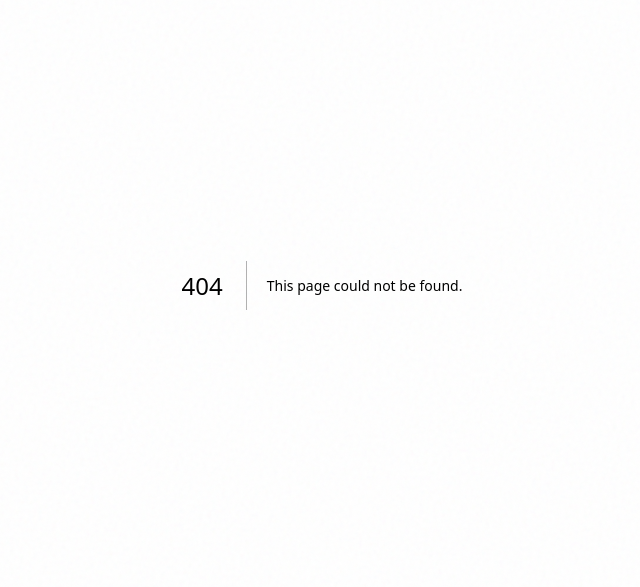
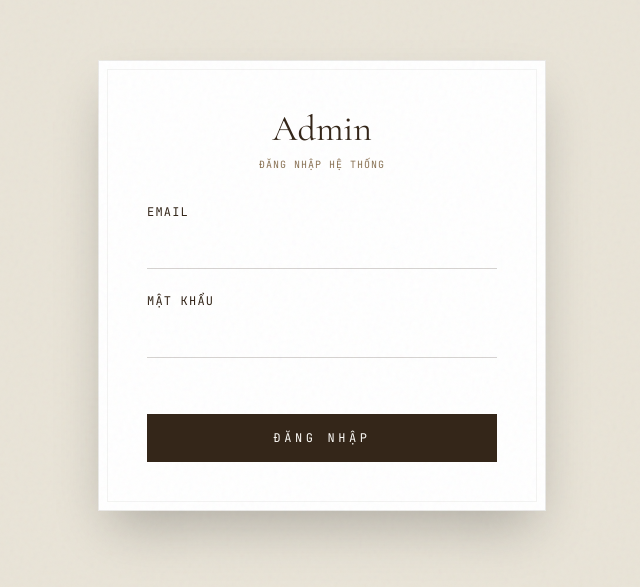
Before and after one commit to lequyn24-sudo/Q-N, a Next.js app: page /admin/login in a window 1280 px wide. Before the commit this address had no page. Shown: the part 115-702 px from the top of the page, without its empty margins (318-958 px from the left). Built offline with nearby package versions, Linux system fonts and the light colour scheme; no server answers.

Commit message:
Add Admin Authentication with Supabase Client

```diff
--- /dev/null
+++ b/src/app/admin/login/page.tsx
@@ -0,0 +1,81 @@
+"use client";
+
+import { useState } from "react";
+import { supabase } from "@/lib/supabase";
+import { useRouter } from "next/navigation";
+
+export default function LoginPage() {
+  const [email, setEmail] = useState("");
+  const [password, setPassword] = useState("");
+  const [error, setError] = useState("");
+  const [loading, setLoading] = useState(false);
+  const router = useRouter();
+
+  const handleLogin = async (e: React.FormEvent) => {
+    e.preventDefault();
+    setLoading(true);
+    setError("");
+
+    const { error } = await supabase.auth.signInWithPassword({
+      email,
+      password,
+    });
+
+    if (error) {
+      setError("Email hoặc mật khẩu không chính xác.");
+      setLoading(false);
+    } else {
+      router.push("/admin");
+    }
+  };
+
+  return (
+    <div className="min-h-screen bg-vintage-bg flex items-center justify-center px-4">
+      <div className="bg-white p-8 md:p-12 shadow-2xl w-full max-w-md border border-vintage-ink/10 relative">
+        <div className="absolute inset-2 border border-vintage-ink/5 pointer-events-none" />
+
+        <h1 className="font-serif text-4xl mb-2 text-vintage-ink text-center">Admin</h1>
+        <p className="font-jetbrains text-[10px] uppercase tracking-widest text-vintage-soft-brown text-center mb-8">
+          Đăng nhập hệ thống
+        </p>
+
+        {error && (
+          <div className="bg-red-50 text-red-600 p-3 mb-6 rounded-sm text-xs font-jetbrains text-center">
+            {error}
+          </div>
+        )}
+
+        <form onSubmit={handleLogin} className="space-y-6">
+          <div>
+            <label className="block text-vintage-ink text-xs font-jetbrains uppercase tracking-widest mb-2">Email</label>
+            <input
+              type="email"
+              value={email}
+              onChange={(e) => setEmail(e.target.value)}
+              className="w-full border-b border-vintage-ink/20 py-2 focus:outline-none focus:border-vintage-sepia text-vintage-ink bg-transparent transition-colors"
+              required
+            />
+          </div>
+          <div>
+            <label className="block text-vintage-ink text-xs font-jetbrains uppercase tracking-widest mb-2">Mật khẩu</label>
+            <input
+              type="password"
+              value={password}
+              onChange={(e) => setPassword(e.target.value)}
+              className="w-full border-b border-vintage-ink/20 py-2 focus:outline-none focus:border-vintage-sepia text-vintage-ink bg-transparent transition-colors"
+              required
+            />
+          </div>
+
+          <button
+            type="submit"
+            disabled={loading}
+            className="w-full bg-vintage-ink text-vintage-ivory font-jetbrains uppercase tracking-[0.3em] text-xs py-4 hover:bg-vintage-ink/90 transition-all duration-300 disabled:opacity-50 mt-8"
+          >
+            {loading ? "Đang xử lý..." : "Đăng Nhập"}
+          </button>
+        </form>
+      </div>
+    </div>
+  );
+}
--- /dev/null
+++ b/src/app/admin/page.tsx
@@ -0,0 +1,73 @@
+"use client";
+
+import { useEffect, useState } from "react";
+import { supabase } from "@/lib/supabase";
+import { useRouter } from "next/navigation";
+
+export default function AdminDashboard() {
+  const router = useRouter();
+  const [loading, setLoading] = useState(true);
+  const [user, setUser] = useState<any>(null);
+
+  useEffect(() => {
+    const checkAuth = async () => {
+      const { data: { session } } = await supabase.auth.getSession();
+      if (!session) {
+        router.push("/admin/login");
+      } else {
+        setUser(session.user);
+        setLoading(false);
+      }
+    };
+    checkAuth();
+  }, [router]);
+
+  const handleLogout = async () => {
+    await supabase.auth.signOut();
+    router.push("/admin/login");
+  };
+
+  if (loading) {
+    return (
+      <div className="min-h-screen bg-vintage-bg flex items-center justify-center">
+        <p className="font-jetbrains text-sm tracking-widest uppercase text-vintage-soft-brown animate-pulse">
+          Đang tải...
+        </p>
+      </div>
+    );
+  }
+
+  return (
+    <div className="min-h-screen bg-vintage-bg">
+      {/* Admin Header */}
+      <header className="bg-white border-b border-vintage-ink/10 sticky top-0 z-50">
+        <div className="max-w-7xl mx-auto px-6 h-20 flex items-center justify-between">
+          <div>
+            <h1 className="font-serif text-2xl text-vintage-ink">Dashboard</h1>
+            <p className="font-jetbrains text-[10px] uppercase tracking-widest text-vintage-soft-brown">
+              Quản trị viên
+            </p>
+          </div>
+          <button
+            onClick={handleLogout}
+            className="border border-vintage-ink/20 px-6 py-2 font-jetbrains text-xs tracking-widest uppercase text-vintage-ink hover:bg-vintage-ink hover:text-vintage-ivory transition-colors"
+          >
+            Đăng xuất
+          </button>
+        </div>
+      </header>
+
+      {/* Main Content */}
+      <main className="max-w-7xl mx-auto px-6 py-12">
+        <div className="bg-white p-12 border border-vintage-ink/10 shadow-sm relative">
+          <div className="absolute inset-2 border border-vintage-ink/5 pointer-events-none" />
+
+          <h2 className="font-serif text-3xl text-vintage-ink mb-4">Xin chào, {user?.email}</h2>
+          <p className="font-jetbrains text-sm text-vintage-soft-brown leading-relaxed">
+            Hệ thống xác thực đã hoạt động. Các tính năng quản lý khách mời (Guest Management), xuất/nhập Excel và quản lý RSVP sẽ được triển khai trong các giai đoạn tiếp theo.
+          </p>
+        </div>
+      </main>
+    </div>
+  );
+}
```
